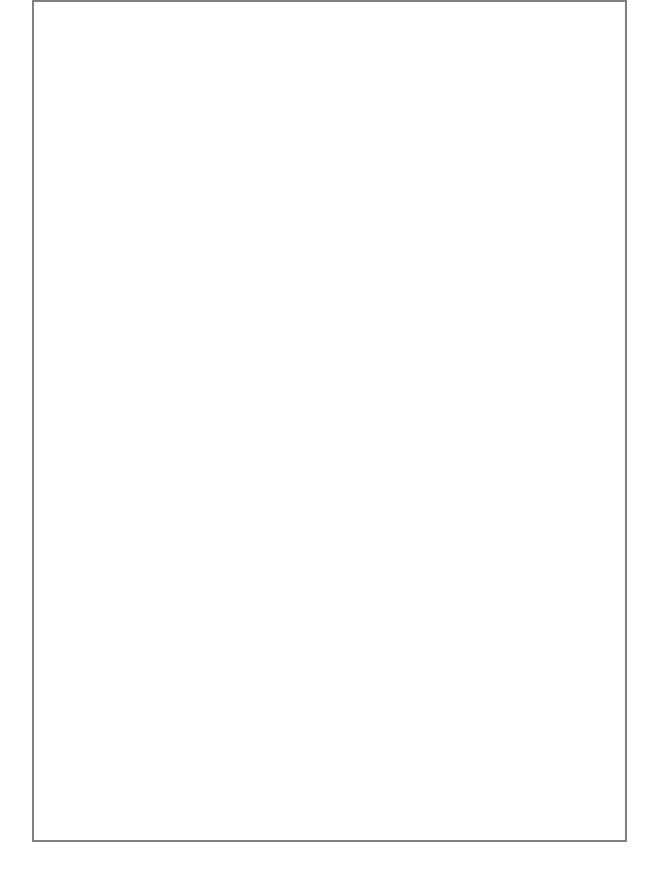
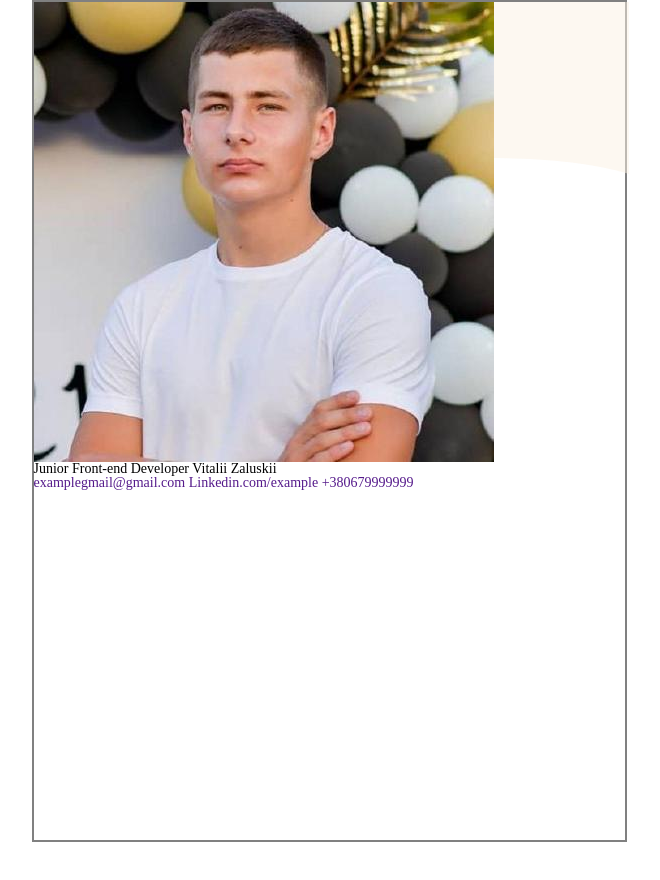
Before and after one commit to vitalik203/Resume_two, a plain HTML site: page index.html in a window 1280 px wide. Shown: the whole page, without its empty margins (311-971 px from the left). After the commit the page ends 842 px from the top, so only its background shows below. Drawn offline with Linux system fonts and the light colour scheme; files that its build step writes are made by us from their sources.

Commit message:
set header general information - v0.1.2

```diff
--- a/index.html
+++ b/index.html
@@ -10,7 +10,17 @@
 <body>
     <div class="container">
         <header class="header">
-
+            <img src="img/116501209 (1).jpg" alt="" class="header__logo">
+            <p class="header__about about">
+                <span class="about__proffession">Junior Front-end Developer</span>
+                <span class="about__name">Vitalii</span>
+                <span class="about__username">Zaluskii</span>
+            </p>
+            <div class="header__contacts contacts">
+                <a href="" class="contacts__email">examplegmail@gmail.com</a>
+                <a href="" class="contacts__linkedin">Linkedin.com/example</a>
+                <a href="" class="contacts__phone">+380679999999</a>
+            </div>
         </header>
         <main class="main">
 
--- a/styles/styles.scss
+++ b/styles/styles.scss
@@ -5,17 +5,17 @@
     border: 2px solid grey;
 }
 .header {
-    width: 100%;
-    height: 200px;
-    flex-shrink: 0;
+    width: 595px;
+height: 200px;
+flex-shrink: 0;
     background-image: url(../img/background.svg);
+    // background-color: aqua;
 }
 .main {
-    width: 580px;
+    width: 100%;
     margin: 32px;
 }
 .footer {
-    width: 580px;
-    height: 842px;
+    width: 100%;
     margin: 32px;
 }
```
Also changed, not shown: img/116501209 (1).jpg (added), img/background.svg (added), styles/styles.css, 1 other file.
